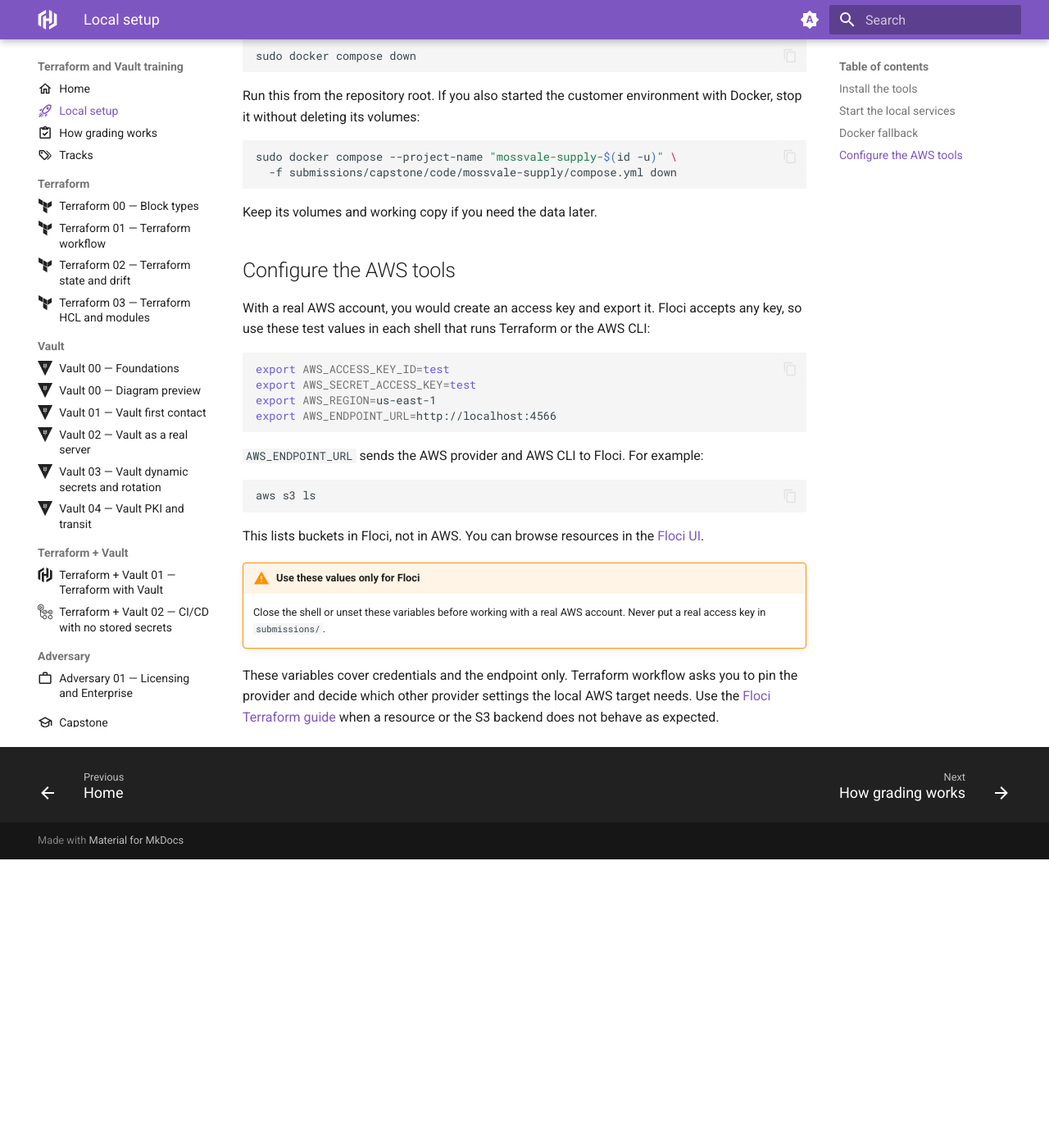
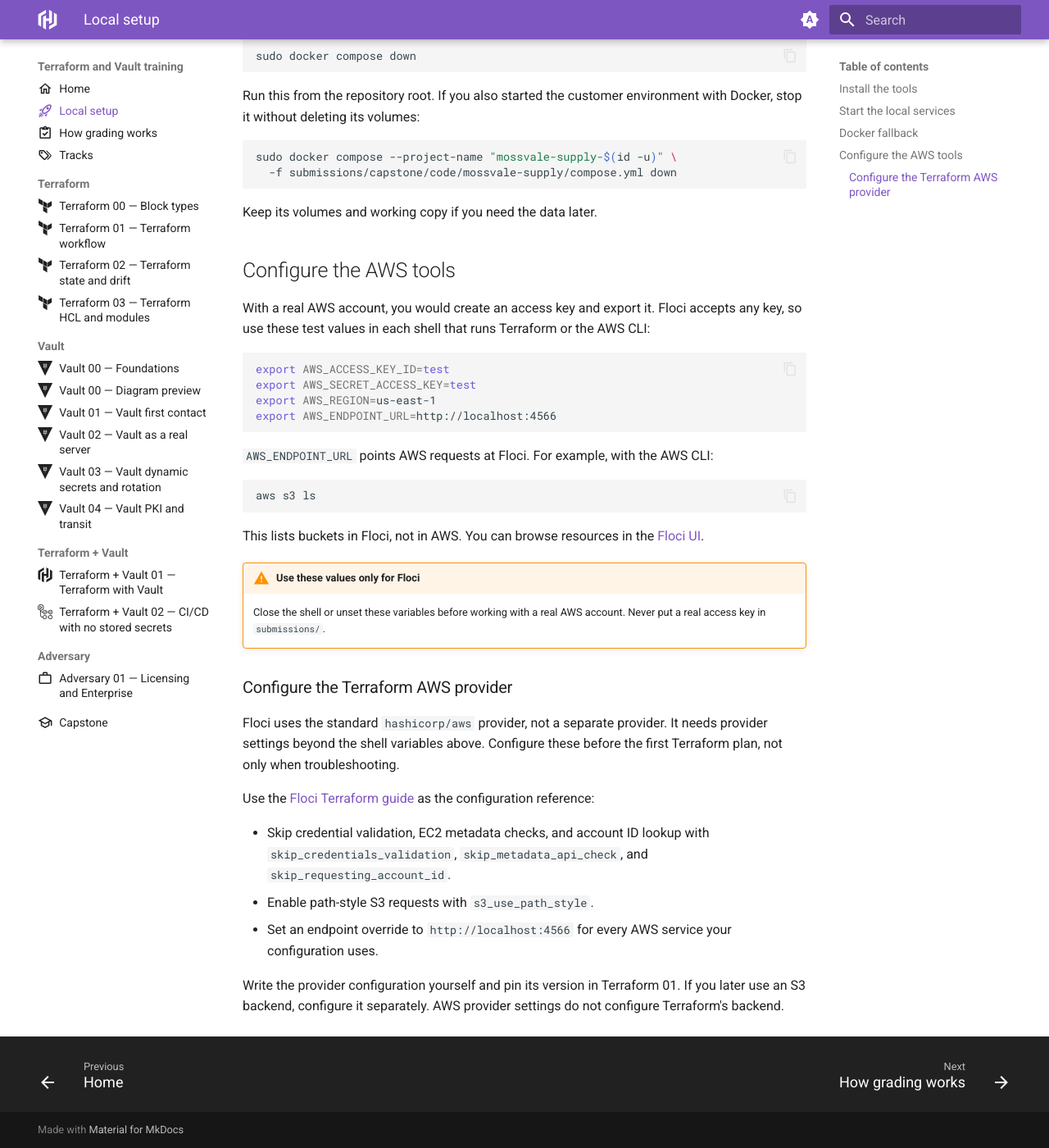
Before and after one commit to OpalBolt/Hashicorp-Katas, an MkDocs documentation site: the page built from docs/setup.md, in a window 1280 px wide and 1400 px high, scrolled down 1459 px. Shown: the whole window at 82% size. Built offline with MkDocs 1.6.1 and Material for MkDocs 9.7.7, drawn with Linux system fonts in a browser that asks for light colours; before the commit the page ends 2507 px from its top, so only the background shows below that.

Commit message:
docs: clarify Floci provider configuration
The local AWS provider needs emulator-specific settings before Terraform can reliably use Floci.

````diff
--- a/docs/setup.md
+++ b/docs/setup.md
@@ -98,7 +98,7 @@ export AWS_REGION=us-east-1
 export AWS_ENDPOINT_URL=http://localhost:4566
 ```
 
-`AWS_ENDPOINT_URL` sends the AWS provider and AWS CLI to Floci. For example:
+`AWS_ENDPOINT_URL` points AWS requests at Floci. For example, with the AWS CLI:
 
 ```bash
 aws s3 ls
@@ -111,8 +111,22 @@ This lists buckets in Floci, not in AWS. You can browse resources in the
     Close the shell or unset these variables before working with a real AWS
     account. Never put a real access key in `submissions/`.
 
-These variables cover credentials and the endpoint only. Terraform workflow
-asks you to pin the provider and decide which other provider settings the
-local AWS target needs. Use the
-[Floci Terraform guide](https://floci.io/floci/getting-started/terraform/)
-when a resource or the S3 backend does not behave as expected.
+### Configure the Terraform AWS provider
+
+Floci uses the standard `hashicorp/aws` provider, not a separate provider.
+It needs provider settings beyond the shell variables above.
+Configure these before the first Terraform plan, not only when troubleshooting.
+
+Use the [Floci Terraform guide](https://floci.io/floci/getting-started/terraform/)
+as the configuration reference:
+
+- Skip credential validation, EC2 metadata checks, and account ID lookup with
+  `skip_credentials_validation`, `skip_metadata_api_check`, and
+  `skip_requesting_account_id`.
+- Enable path-style S3 requests with `s3_use_path_style`.
+- Set an endpoint override to `http://localhost:4566` for every AWS service
+  your configuration uses.
+
+Write the provider configuration yourself and pin its version in Terraform 01.
+If you later use an S3 backend, configure it separately.
+AWS provider settings do not configure Terraform's backend.
````
